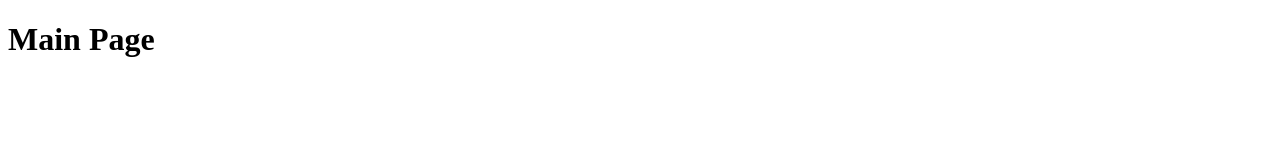
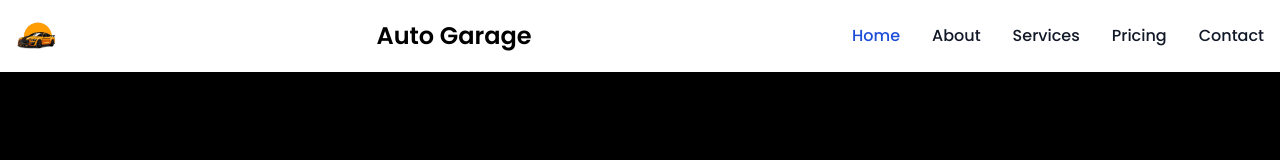
Before and after one commit to havindu05/Car_Sale, a plain HTML site: page main.html in a window 1280 px wide. Drawn offline with nearby package versions, Linux system fonts and the light colour scheme; a web font is replaced by a local one.

Commit message:
Add nav bar for main page

```diff
--- a/main.html
+++ b/main.html
@@ -1,11 +1,67 @@
 <!DOCTYPE html>
 <html lang="en">
+
 <head>
     <meta charset="UTF-8">
     <meta name="viewport" content="width=device-width, initial-scale=1.0">
     <title>Main Page</title>
+    <script src="https://cdn.tailwindcss.com"></script>
+    <link rel="stylesheet" href="https://cdnjs.cloudflare.com/ajax/libs/flowbite/1.6.5/flowbite.min.css" />
+    <link rel="stylesheet" href="page.css">
 </head>
+
 <body>
-    <h1>Main Page</h1>
+
+
+
+    <nav class="bg-white border-black dark:bg-black">
+        <div class="max-w-screen-xl flex flex-wrap items-center justify-between mx-auto p-4">
+            <img src="assest/images/Unknown-28-removebg-preview copy.png" class="h-10" alt="Flowbite Logo" />
+            <span class="self-center text-2xl font-semibold whitespace-nowrap dark:text-white">
+                <span class="dark:text-red-500">A</span>uto <span class="dark:text-red-500">G</span>arage
+            </span>
+
+            </a>
+            <button data-collapse-toggle="navbar-default" type="button"
+                class="inline-flex items-center p-2 w-10 h-10 justify-center text-sm text-gray-500 rounded-lg md:hidden hover:bg-gray-100 focus:outline-none focus:ring-2 focus:ring-gray-200 dark:text-gray-400 dark:hover:bg-gray-700 dark:focus:ring-gray-600"
+                aria-controls="navbar-default" aria-expanded="false">
+                <span class="sr-only">Open main menu</span>
+                <svg class="w-5 h-5" aria-hidden="true" xmlns="http://www.w3.org/2000/svg" fill="none"
+                    viewBox="0 0 17 14">
+                    <path stroke="currentColor" stroke-linecap="round" stroke-linejoin="round" stroke-width="2"
+                        d="M1 1h15M1 7h15M1 13h15" />
+                </svg>
+            </button>
+            <div class="hidden w-full md:block md:w-auto" id="navbar-default">
+                <ul
+                    class="font-medium flex flex-col p-4 md:p-0 mt-4 border border-gray-100 rounded-lg bg-gray-50 md:flex-row md:space-x-8 rtl:space-x-reverse md:mt-0 md:border-0 md:bg-white dark:bg-gray-800 md:dark:bg-black dark:border-gray-700">
+                    <li>
+                        <a href="#"
+                            class="block py-2 px-3 text-white bg-blue-700 rounded-sm md:bg-transparent md:text-blue-700 md:p-0 dark:text-white md:dark:text-blue-500"
+                            aria-current="page">Home</a>
+                    </li>
+                    <li>
+                        <a href="#"
+                            class="block py-2 px-3 text-gray-900 rounded-sm hover:bg-gray-100 md:hover:bg-transparent md:border-0 md:hover:text-blue-700 md:p-0 dark:text-white md:dark:hover:text-blue-500 dark:hover:bg-gray-700 dark:hover:text-white md:dark:hover:bg-transparent">About</a>
+                    </li>
+                    <li>
+                        <a href="#"
+                            class="block py-2 px-3 text-gray-900 rounded-sm hover:bg-gray-100 md:hover:bg-transparent md:border-0 md:hover:text-blue-700 md:p-0 dark:text-white md:dark:hover:text-blue-500 dark:hover:bg-gray-700 dark:hover:text-white md:dark:hover:bg-transparent">Services</a>
+                    </li>
+                    <li>
+                        <a href="#"
+                            class="block py-2 px-3 text-gray-900 rounded-sm hover:bg-gray-100 md:hover:bg-transparent md:border-0 md:hover:text-blue-700 md:p-0 dark:text-white md:dark:hover:text-blue-500 dark:hover:bg-gray-700 dark:hover:text-white md:dark:hover:bg-transparent">Pricing</a>
+                    </li>
+                    <li>
+                        <a href="#"
+                            class="block py-2 px-3 text-gray-900 rounded-sm hover:bg-gray-100 md:hover:bg-transparent md:border-0 md:hover:text-blue-700 md:p-0 dark:text-white md:dark:hover:text-blue-500 dark:hover:bg-gray-700 dark:hover:text-white md:dark:hover:bg-transparent">Contact</a>
+                    </li>
+                </ul>
+            </div>
+        </div>
+    </nav>
+
+    <script src="https://cdn.jsdelivr.net/npm/flowbite@2.5.1/dist/flowbite.min.js"></script>
 </body>
+
 </html>
--- /dev/null
+++ b/page.css
@@ -0,0 +1,8 @@
+@import url('https://fonts.googleapis.com/css2?family=DM+Sans:ital,opsz,wght@0,9..40,100..1000;1,9..40,100..1000&family=Edu+SA+Hand:wght@400..700&family=Edu+VIC+WA+NT+Hand+Pre:wght@400..700&family=Josefin+Sans:ital,wght@0,100..700;1,100..700&family=Libertinus+Sans:ital,wght@0,400;0,700;1,400&family=Lora:ital,wght@0,400..700;1,400..700&family=Merienda:wght@300..900&family=Merriweather:ital,opsz,wght@0,18..144,300..900;1,18..144,300..900&family=Orbitron:wght@400..900&family=Oswald:wght@200..700&family=Outfit:wght@100..900&family=Poppins:ital,wght@0,100;0,200;0,300;0,400;0,500;0,600;0,700;0,800;0,900;1,100;1,200;1,300;1,400;1,500;1,600;1,700;1,800;1,900&family=Spicy+Rice&family=Ubuntu:ital,wght@0,300;0,400;0,500;0,700;1,300;1,400;1,500;1,700&display=swap');
+
+body {
+    font-family: 'Poppins', sans-serif;
+    margin: 0;
+    padding: 0;
+    background: black;
+}
```
Also changed, not shown: assest/images/Unknown-28-removebg-preview copy.png (added), assest/images/Unknown-28-removebg-preview.png (added).
